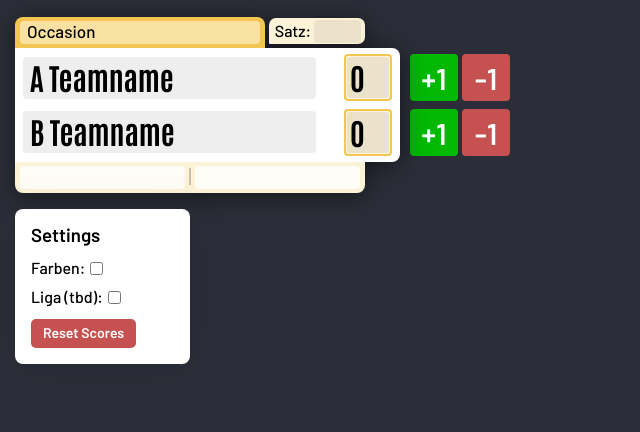
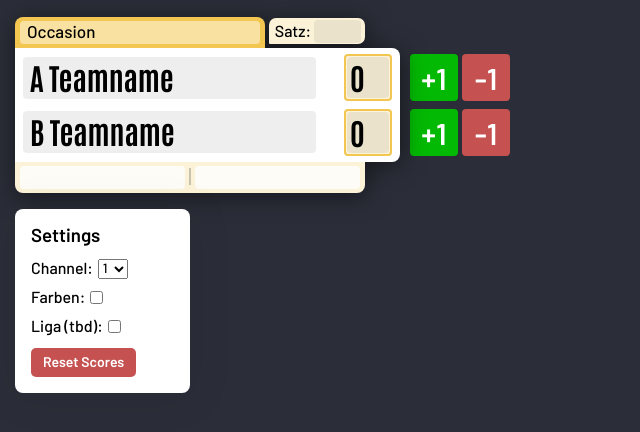
Before and after one commit to samuelwoelfl/scoreboard_livestream, a PHP site: page / in a window 1280 px wide. Shown: the top 432 px of the page, without its empty margins (0-640 px from the left). Run offline with PHP 8.4, Linux system fonts and the light colour scheme; data that the repository does not hold is empty.

Commit message:
implemented channels to allow for multible scoreboards

```diff
--- a/functions.js
+++ b/functions.js
@@ -51,9 +51,13 @@ function removeAccessibilityBorder(elem) {
 
 
 // function that inserts the data from the database in the html
-function insert_live_data(type) {
+function insert_live_data(board_id, type) {
+    // receive data from GET request
     $.ajax({
         type: "GET",
+        data: {
+            ID: board_id,
+        },
         url: "get_data.php",
         success: function (data) {
 
@@ -204,7 +208,7 @@ function update_color_indicator_visibility() {
 
 
 // function that uploads all the local data to the database
-function upload_local_data(elemList) {
+function upload_local_data(board_id, elemList) {
     active_set = $('#Set_Count').val();
 
     if ($('#Show_Team_Score').is(":checked")) {
@@ -219,16 +223,13 @@ function upload_local_data(elemList) {
         show_color = 0
     }
 
-    // go through element list
-    // TODO: wenn es keine elemList gibt, alle aktualisieren
-
 
     if (typeof elemList == 'undefined') {
         elemList = $("*[database-variable]");
     }
-    // console.log("elemList: ", elemList);
 
     var dataObject = {};
+    dataObject['ID'] = board_id;
     $.each($(elemList), function(i, elem) {
         var $elem = $(elem);
         var type = $elem.attr("type");
@@ -256,40 +257,18 @@ function upload_local_data(elemList) {
         dataType: 'json',
     });
 
-
-    // $.ajax({
-    //     type: 'POST',
-    //     url: 'update_data.php',
-    //     data: {
-    //         Occasion: $('#Occasion').val(),
-    //         Game: $('#Game').val(),
-    //         Mode: $('#Mode').val(),
-    //         A_Teamname: $('#A_Teamname').val(),
-    //         B_Teamname: $('#B_Teamname').val(),
-    //         A_Score_1: $('#A_Score_1').val(),
-    //         A_Score_2: $('#A_Score_2').val(),
-    //         A_Score_3: $('#A_Score_3').val(),
-    //         A_Score_4: $('#A_Score_4').val(),
-    //         A_Score_5: $('#A_Score_5').val(),
-    //         A_Score_6: $('#A_Score_6').val(),
-    //         A_Score_7: $('#A_Score_7').val(),
-    //         B_Score_1: $('#B_Score_1').val(),
-    //         B_Score_2: $('#B_Score_2').val(),
-    //         B_Score_3: $('#B_Score_3').val(),
-    //         B_Score_4: $('#B_Score_4').val(),
-    //         B_Score_5: $('#B_Score_5').val(),
-    //         B_Score_6: $('#B_Score_6').val(),
-    //         B_Score_7: $('#B_Score_7').val(),
-    //         Set_Count: $('#Set_Count').val(),
-    //         Show_Team_Score: show_team_score,
-    //         Show_Color: show_color,
-    //         A_Color: $('#A_Color').val(),
-    //         B_Color: $('#B_Color').val(),
-    //     },
-    //     dataType: 'json',
-    // });
-
     update_set_visibilities();
     update_team_counter_visibility();
     update_color_indicator_visibility();
 }
+
+
+function change_channel(channel, type) {
+    insert_live_data(channel, type);
+    // apply all the special variables - with a bit delay so the database values are safely loaded
+    setTimeout(function() {
+        update_set_visibilities();
+        update_team_counter_visibility();
+        update_color_indicator_visibility();
+    }, 200)
+}
--- a/get_data.php
+++ b/get_data.php
@@ -5,8 +5,17 @@ ini_set('display_errors', 1);
 
 require_once('dbconnect.inc.php');
 
-$select_scoreboards = $db->prepare("SELECT * FROM Scoreboards");
-$select_scoreboards->execute();
+
+// $select_scoreboards = $db->prepare("SELECT * FROM Scoreboards");
+$select_scoreboards = $db->prepare("SELECT * FROM Scoreboards WHERE ID=:id");
+// $select_scoreboards->bindValue(':id', '1');
+
+$daten = array(
+    "id" => $_GET['ID'],
+    // "id" => 1,
+);
+
+$select_scoreboards->execute($daten);
 
 // Fehlerüberprüfung
 if ($select_scoreboards == false) {
--- a/index.php
+++ b/index.php
@@ -20,9 +20,10 @@
             active_set = 1;
             show_team_score = 0;
             show_color = 0;
+            var $channel_input = $("#channel");
 
             // insert live data on first load to get up to date
-            insert_live_data("admin");
+            insert_live_data(1, "admin");
             // apply all the special variables - with a bit delay so the database values are safely loaded
             setTimeout(function() {
                 update_set_visibilities();
@@ -31,9 +32,16 @@
             }, 750)
 
 
+            $channel_input.change(function() {
+                var selectedValue = $(this).val();
+                console.log("Selected value: " + selectedValue);
+                change_channel(selectedValue, "admin");
+            });
+
+
             // upload local data as any input values changes
             $('input:not([type=submit]), textarea').on('input', function() {
-                upload_local_data([this]);
+                upload_local_data($channel_input.val(), [this]);
             });
 
 
@@ -57,7 +65,7 @@
                 $(score_elem).val(score_now + change); // update to new score
 
                 // upload the new score
-                upload_local_data([score_elem]);
+                upload_local_data($channel_input.val(), [score_elem]);
             });
 
 
@@ -76,7 +84,7 @@
                 $('#Set_Count').val(1);
 
                 // upload the reset changes
-                upload_local_data();
+                upload_local_data($channel_input.val());
             });
 
         });
@@ -198,6 +206,13 @@
         <h3>Settings</h3>
         <div class="settings">
             <div class="setting_entry color_container">
+                <span>Channel:</span>
+                <select id="channel">
+                    <option value="1">1</option>
+                    <option value="2">2</option>
+                </select>
+            </div>
+            <div class="setting_entry color_container">
                 <span>Farben:</span>
                 <input type="checkbox" id="Show_Color" database-variable checked>
             </div>
```
Also changed, not shown: board.php (+9 -1 lines), update_data.php (+22 -7 lines).
